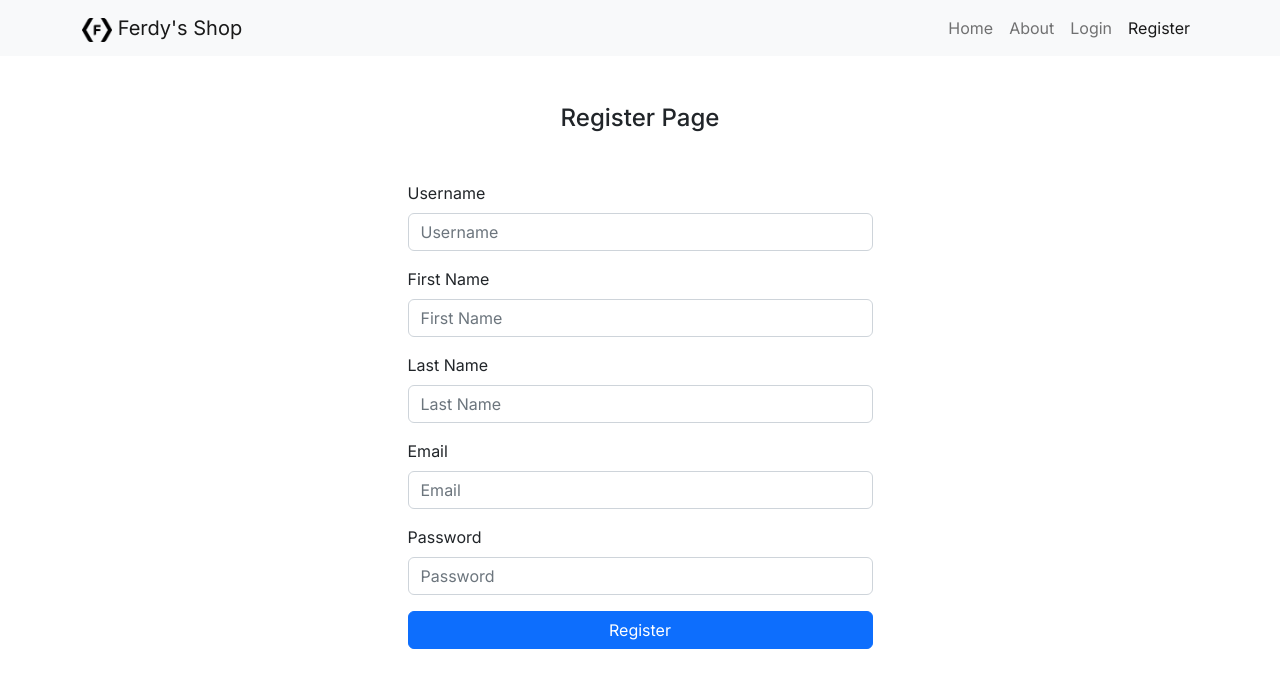
After one commit to ferdyhape/Django_Product_Management, a Django app: page /register/ in a window 1280 px wide. The commit adds this page. Shown: the top 688 px of the page. Run offline with Django 4.2, Linux system fonts and the light colour scheme.

Commit message:
add register feature

```diff
--- a/product_management/urls.py
+++ b/product_management/urls.py
@@ -37,6 +37,7 @@ urlpatterns = [
         name="about",
     ),
     path("login/", views.LoginView.as_view(), name="login"),
+    path("register/", views.RegisterView.as_view(), name="register"),
     path("logout/", views.LogoutView.as_view(), name="logout"),
     path("", include("product.urls")),
     path("", include("category.urls")),
--- a/product_management/views.py
+++ b/product_management/views.py
@@ -1,6 +1,7 @@
 from django.shortcuts import render, HttpResponseRedirect, get_object_or_404
 from django.contrib.auth import login, authenticate, logout
 from django.views import View
+from django.contrib.auth.models import User
 
 
 class LoginView(View):
@@ -29,6 +30,45 @@ class LoginView(View):
             return render(request, self.template_name, context)
 
 
+class RegisterView(View):
+    template_name = "static_html/auth/register.html"
+
+    def get(self, request):
+        context = {
+            "title": "Register",
+        }
+        return render(request, self.template_name, context)
+
+    def post(self, request):
+        username = request.POST.get("username")
+        first_name = request.POST.get("first_name")
+        last_name = request.POST.get("last_name")
+        password = request.POST.get("password")
+        email = request.POST.get("email")
+
+        # Check if the username is already taken
+        if User.objects.filter(username=username).exists():
+            context = {"title": "Register", "error_message": "Username already exists"}
+            return render(request, self.template_name, context)
+
+        # Create a new user object
+        user = User.objects.create_user(
+            username=username,
+            first_name=first_name,
+            last_name=last_name,
+            password=password,
+            email=email,
+        )
+
+        # Save the user object
+        user.save()
+
+        # Redirect the user to a success page or any desired URL
+        return HttpResponseRedirect(
+            "/login"
+        )  # Replace "home" with the desired URL name
+
+
 class LogoutView(View):
     def get(self, request):
         logout(request)
--- a/templates/layouts/navbar.html
+++ b/templates/layouts/navbar.html
@@ -2,71 +2,41 @@
 <nav class="navbar navbar-expand-lg bg-light">
   <div class="container">
     <a class="navbar-brand" href="#">
-      <img
-        src="{% static 'img/BlackLogo.png' %}"
-        alt="Logo"
-        width="30"
-        height="24"
-        class="d-inline-block align-text-middle"
-      />
+      <img src="{% static 'img/BlackLogo.png' %}" alt="Logo" width="30" height="24"
+        class="d-inline-block align-text-middle" />
       Ferdy's Shop
     </a>
-    <button
-      class="navbar-toggler"
-      type="button"
-      data-bs-toggle="collapse"
-      data-bs-target="#navbarNav"
-      aria-controls="navbarNav"
-      aria-expanded="false"
-      aria-label="Toggle navigation"
-    >
+    <button class="navbar-toggler" type="button" data-bs-toggle="collapse" data-bs-target="#navbarNav"
+      aria-controls="navbarNav" aria-expanded="false" aria-label="Toggle navigation">
       <span class="navbar-toggler-icon"></span>
     </button>
     <div class="collapse navbar-collapse" id="navbarNav">
       <ul class="navbar-nav ms-auto">
         <li class="nav-item">
-          <a
-            class="nav-link {% if request.path == '/' %} active{% endif %}"
-            href="{% url 'home' %}"
-            >Home</a
-          >
+          <a class="nav-link {% if request.path == '/' %} active{% endif %}" href="{% url 'home' %}">Home</a>
         </li>
         <li class="nav-item">
-          <a
-            class="nav-link {% if request.path == '/about/' %} active{% endif %}"
-            href="{% url 'about' %}"
-            >About</a
-          >
+          <a class="nav-link {% if request.path == '/about/' %} active{% endif %}" href="{% url 'about' %}">About</a>
         </li>
         {% if not user.is_authenticated %}
         <li class="nav-item">
-          <a
-            class="nav-link {% if request.path == '/login/' %} active{% endif %}"
-            href="{% url 'login' %}"
-            >Login</a
-          >
+          <a class="nav-link {% if request.path == '/login/' %} active{% endif %}" href="{% url 'login' %}">Login</a>
+        </li>
+        <li class="nav-item">
+          <a class="nav-link {% if request.path == '/register/' %} active{% endif %}"
+            href="{% url 'register' %}">Register</a>
         </li>
         {% else %}
         <li class="nav-item">
-          <a
-            class="nav-link {% if request.path == '/products/' %} active{% endif %}"
-            href="{% url 'products' %}"
-            >Products</a
-          >
+          <a class="nav-link {% if request.path == '/products/' %} active{% endif %}"
+            href="{% url 'products' %}">Products</a>
         </li>
         <li class="nav-item">
-          <a
-            class="nav-link {% if request.path == '/categories/' %} active{% endif %}"
-            href="{% url 'categories' %}"
-            >Categories</a
-          >
+          <a class="nav-link {% if request.path == '/categories/' %} active{% endif %}"
+            href="{% url 'categories' %}">Categories</a>
         </li>
         <li class="nav-item">
-          <a
-            class="nav-link {% if request.path == '/logout/' %} active{% endif %}"
-            href="{% url 'logout' %}"
-            >Logout</a
-          >
+          <a class="nav-link {% if request.path == '/logout/' %} active{% endif %}" href="{% url 'logout' %}">Logout</a>
         </li>
         {% endif %}
       </ul>
--- a/templates/static_html/auth/login.html
+++ b/templates/static_html/auth/login.html
@@ -16,6 +16,9 @@
       </div>
       <button type="submit" class="btn btn-primary w-100">Login</button>
     </form>
+    <p class="mt-2">
+      Haven't registered yet? <a href="{% url 'register' %}">Register</a>
+    </p>
   </div>
 </div>
 
--- /dev/null
+++ b/templates/static_html/auth/register.html
@@ -0,0 +1,37 @@
+{% extends 'app.html' %} {% block content %}
+
+
+<h4 class="my-5 text-center">Register Page</h4>
+<div class="d-flex justify-content-center mb-5">
+    <div class="col-sm-5">
+        <form method="POST">
+            {% csrf_token %}
+            <div class="mb-3">
+                <label for="username" class="form-label">Username</label>
+                <input type="text" name="username" placeholder="Username" class="form-control" id="username" required />
+            </div>
+            <div class="mb-3">
+                <label for="first_name" class="form-label">First Name</label>
+                <input type="text" name="first_name" placeholder="First Name" class="form-control" id="first_name"
+                    required />
+            </div>
+            <div class="mb-3">
+                <label for="last_name" class="form-label">Last Name</label>
+                <input type="text" name="last_name" placeholder="Last Name" class="form-control" id="last_name"
+                    required />
+            </div>
+            <div class="mb-3">
+                <label for="email" class="form-label">Email</label>
+                <input type="email" name="email" placeholder="Email" class="form-control" id="email" required />
+            </div>
+            <div class="mb-3">
+                <label for="password" class="form-label">Password</label>
+                <input type="password" name="password" placeholder="Password" class="form-control" id="password"
+                    required />
+            </div>
+            <button type="submit" class="btn btn-primary w-100">Register</button>
+        </form>
+    </div>
+</div>
+
+{% endblock %}
```
